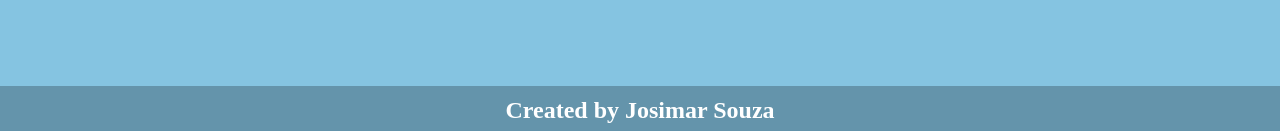
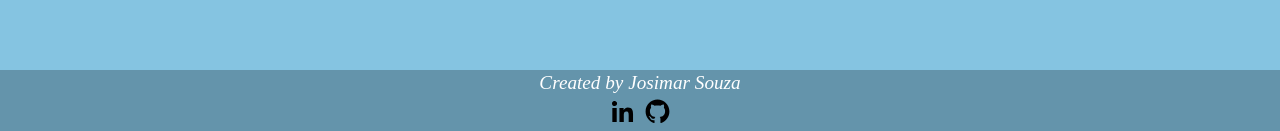
Before and after one commit to Josimar-Souza/iss-map-tracker, a React (Vite) app: page / in a window 1280 px wide. Shown: the part 666-797 px from the top of the page. Built offline with nearby package versions, Linux system fonts and the light colour scheme.

Commit message:
Adding the icons

```diff
--- a/package.json
+++ b/package.json
@@ -10,6 +10,7 @@
     "preview": "vite preview"
   },
   "dependencies": {
+    "@sanity/icons": "^3.7.0",
     "pigeon-maps": "^0.22.1",
     "react": "^19.0.0",
     "react-dom": "^19.0.0",
--- a/src/components/footer/footerStyles.ts
+++ b/src/components/footer/footerStyles.ts
@@ -1,8 +1,9 @@
 import styled from 'styled-components';
+import { LinkedinIcon, GithubIcon } from '@sanity/icons';
 
 export const FooterContainer = styled.footer`
   width: 100%;
-  height: 6vh;
+  height: 8vh;
   background-color: #6494AB;
   display: flex;
   flex-direction: column;
@@ -12,5 +13,34 @@ export const FooterContainer = styled.footer`
 
 export const FooterTittle = styled.h2`
   color: white;
-  font-size: 1.5em;
+  font-size: 1.2em;
+  font-style: italic;
+  font-weight: 200;
 `;
+
+export const IconsContainer = styled.div`
+  width: 30%;
+  display: flex;
+  align-items: center;
+  justify-content: center;
+`;
+
+export const Linkedin = styled(LinkedinIcon)`
+  font-size: 35px;
+  color: black;
+  transition: 0.3s;
+
+  &:hover {
+    color: #444444;
+  }
+`;
+
+export const GitHub = styled(GithubIcon)`
+  font-size: 35px;
+  color: black;
+  transition: 0.3s;
+
+  &:hover {
+    color: #444444;
+  }
+`;
--- a/src/components/footer/index.tsx
+++ b/src/components/footer/index.tsx
@@ -1,6 +1,12 @@
+import { LinkedinIcon } from '@sanity/icons';
+import { GithubIcon } from '@sanity/icons';
+
 import {
   FooterContainer,
   FooterTittle,
+  IconsContainer,
+  Linkedin,
+  GitHub,
 } from './footerStyles';
 
 type FooterProps = {
@@ -11,6 +17,20 @@ function Footer({ footerTittle }: FooterProps) {
   return (
     <FooterContainer>
       <FooterTittle>{ footerTittle }</FooterTittle>
+      <IconsContainer>
+        <a
+          href="https://www.linkedin.com/in/josimar-souza-brito/"
+          target="_blank"
+        >
+          <Linkedin />
+        </a>
+        <a
+          href="https://github.com/Josimar-Souza"
+          target="_blank"
+        >
+          <GitHub />
+        </a>
+      </IconsContainer>
     </FooterContainer>
   )
 };
```
Also changed, not shown: 1 other file (tests, documents, lock files or other folders).
